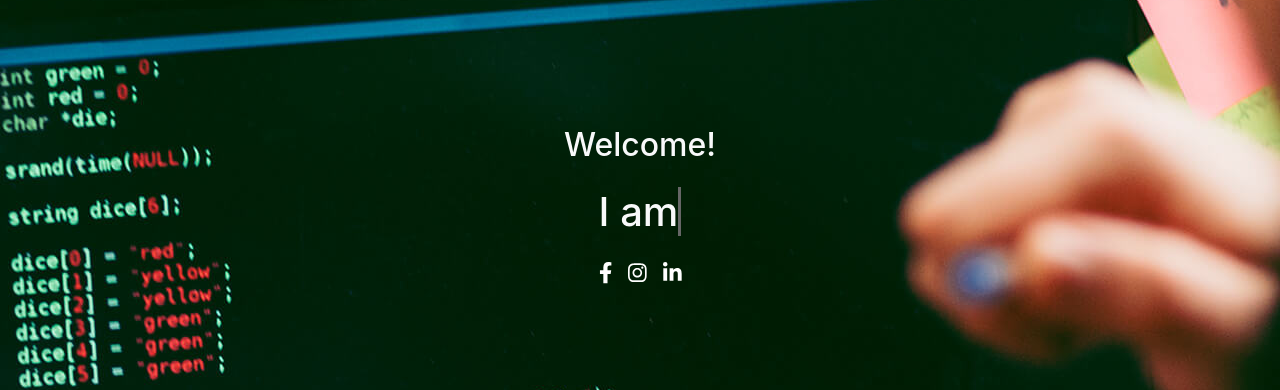
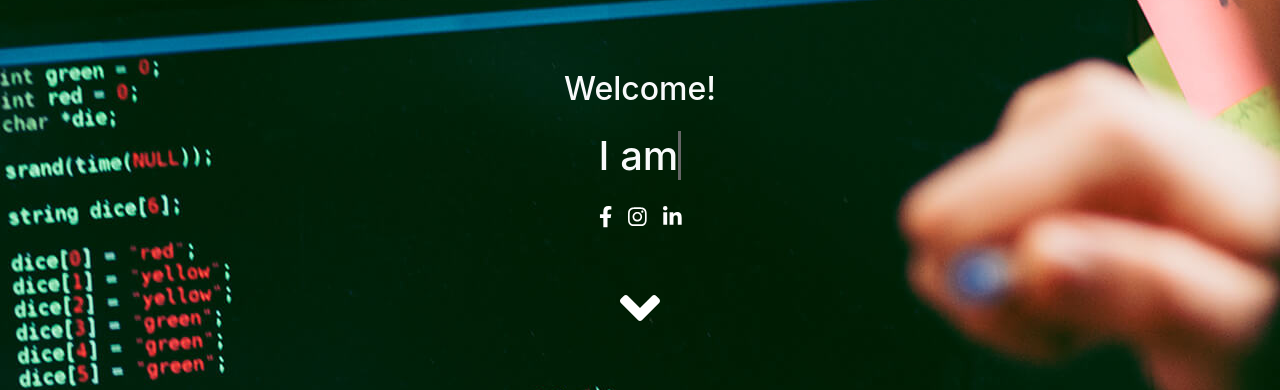
Before and after one commit to Maryame-Faitah/Portfolio, a React (Create React App) app: page / in a window 1280 px wide. Shown: the part 251-641 px from the top of the page. Built offline with nearby package versions, Linux system fonts and the light colour scheme.

Commit message:
commit2-headerFinal

```diff
--- a/src/header.jsx
+++ b/src/header.jsx
@@ -79,7 +79,7 @@ function Header() {
                 </ul>
             </nav>
             {/* Texte milieu header */}
-            <div className="d-flex justify-content-center text-center w-100 h-100">
+            <div className="d-flex justify-content-center flex-column text-center w-100 h-100">
                 <div className="titre">
                     <h2 className="text-light mb-4">Welcome!</h2>
                     {/* <link href="https://fonts.googleapis.com/css?family=Raleway:200,100,400" rel="stylesheet" type="text/css" /> */}
@@ -91,7 +91,11 @@ function Header() {
                         <a className="fab fa-linkedin-in fa-lg text-white mx-2 hoverLink"></a>
                     </div>
                 </div>
-
+                <a href="./section1.jsx">
+                    <div id="arrow-down">
+                        <i className="fas fa-angle-down fa-4x text-white mt-5"></i>
+                    </div>
+                </a>
             </div>
         </header>
     )
--- a/src/sass/_header.scss
+++ b/src/sass/_header.scss
@@ -1,5 +1,4 @@
 header {
-  //display: flex;
   background-image: url("../img/codeur.jpg");
   width: 100%;
   height: 100vh;
@@ -7,20 +6,14 @@ header {
   background-attachment: fixed;
   background-position: center;
   nav {
-    // position: fixed !important;
-    // z-index: 9;
     .nav-item:hover {
       background-color: rgba(255, 255, 255, 0.315);
     }
   }
   div {
     align-items: center;
-    flex-direction: column;
+    //flex-direction: column;
     .titre {
-      //Animation//////////////////////////////////////////////////////////////////////////////////////////////////////
-
-
-      ////////////////////////////////////////////////////////////////////////////////////////////////////////////////
       .hoverLink {
         &:hover {
           text-decoration: none;
@@ -28,5 +21,77 @@ header {
         }
       }
     }
+    ///////////////////////////////////////////////////////////
+    // Animation
+    @keyframes jump {
+      0% {
+        top: 0;
+      }
+      50% {
+        top: 50px;
+      }
+      100% {
+        top: 0;
+      }
+    }
+    // Button/Arrow
+    #arrow-down {
+      position: relative;
+      margin: 0 auto;
+      text-align: center;
+      animation: jump 5s infinite;
+      i {
+        content: "\f0a8";
+        font-family: "FontAwesome";
+        font-size: 80px;
+        transition: 0.3s ease-in-out;
+      }
+      i:hover {
+        opacity: 0.7;
+        transition: 0.3s ease-in-out;
+      }
+    }
+
+    //////////////////////////////////////////////////////////
+
+    // #arrow {
+    //   //position: absolute;
+    //   //top: 50%;
+    //   //left: 50%;
+    //   width: 50px;
+    //   height: 50px;
+    //   transform: translate(-50%, -50%);
+    //   #arrow span {
+    //     display: block;
+    //     width: 50px;
+    //     height: 50px;
+    //     border-bottom: 5px solid #06a8ff;
+    //     border-right: 5px solid #06a8ff;
+    //     transform: rotate(45deg);
+    //     margin: -10px;
+    //     animation: animate 2s infinite;
+    //     #arrow span:nth-child(2) {
+    //       animation-delay: -0.2s;
+    //     }
+    //     #arrow span:nth-child(3) {
+    //       animation-delay: -0.4s;
+    //     }
+    //   }
+    //   @keyframes animate {
+    //     0% {
+    //       opacity: 0;
+    //       transform: rotate(45deg) translate(-20px, -20px);
+    //     }
+    //     50% {
+    //       opacity: 1;
+    //     }
+    //     100% {
+    //       opacity: 0;
+    //       transform: rotate(45deg) translate(20px, 20px);
+    //     }
+    //   }
+    // }
+    ///////////////////////////////////////////////////////
   }
+  ////////////////////////////////////////////////////////
 }
```
Also changed, not shown: src/css/style.css, 1 other file (tests, documents, lock files or other folders).
